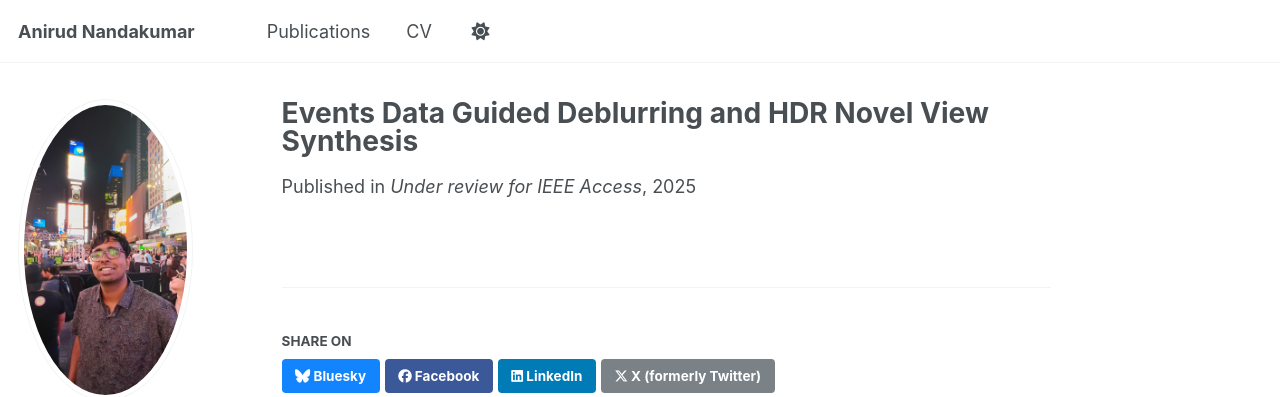
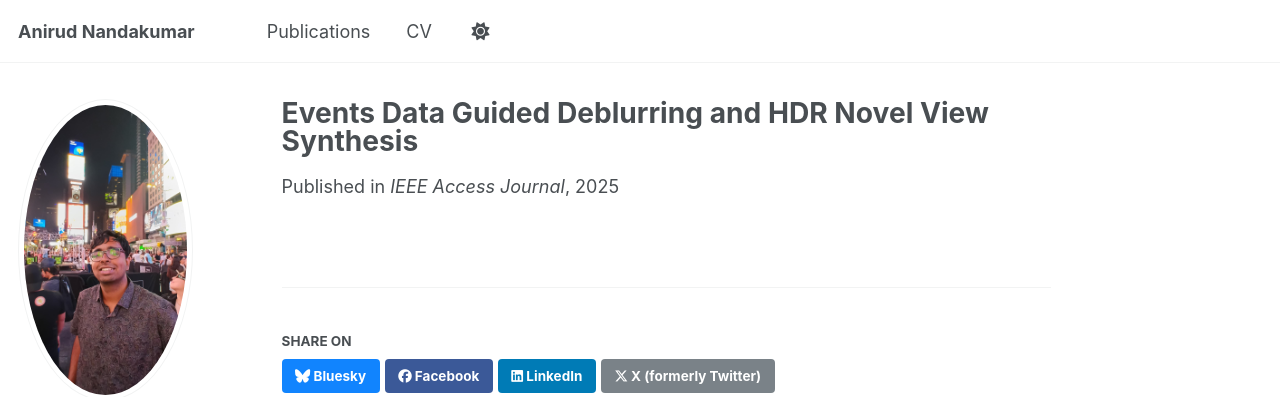
Before and after one commit to AnirudN/AnirudN.github.io, a Jekyll site: the page built from _publications/EVHDRNERF.md, in a window 1280 px wide. Shown: the top 397 px of the page. Built offline with Jekyll 4.4.1, drawn with Linux system fonts in a browser that asks for light colours; a script that is not in the unit is left out.

Commit message:
Update EVHDRNERF.md

```diff
--- a/_publications/EVHDRNERF.md
+++ b/_publications/EVHDRNERF.md
@@ -5,8 +5,8 @@ category: manuscripts
 permalink: /publication/EVHDRNERF
 excerpt: ''
 date: 2025-10-01
-venue: ' Under review for IEEE Access'
+venue: 'IEEE Access Journal'
 #slidesurl: 'http://academicpages.github.io/files/slides2.pdf'
-#paperurl: 'http://academicpages.github.io/files/paper2.pdf'
+paperurl: 'https://ieeexplore.ieee.org/document/11308106'
 #citation: 'Your Name, You. (2010). &quot;Paper Title Number 2.&quot; <i>Journal 1</i>. 1(2).'
 ---
```
